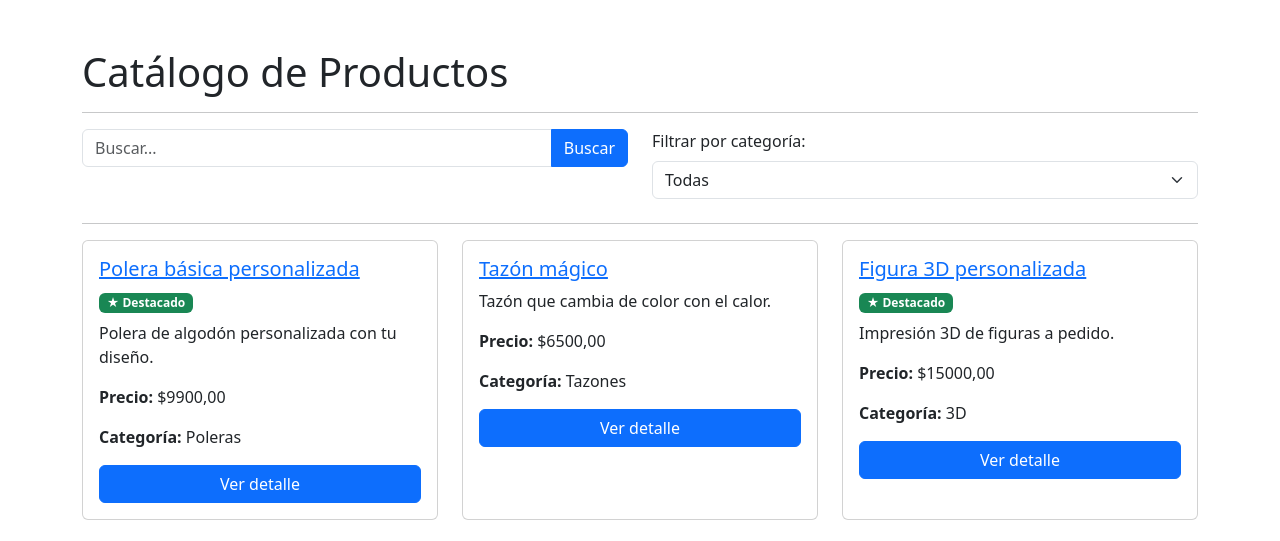
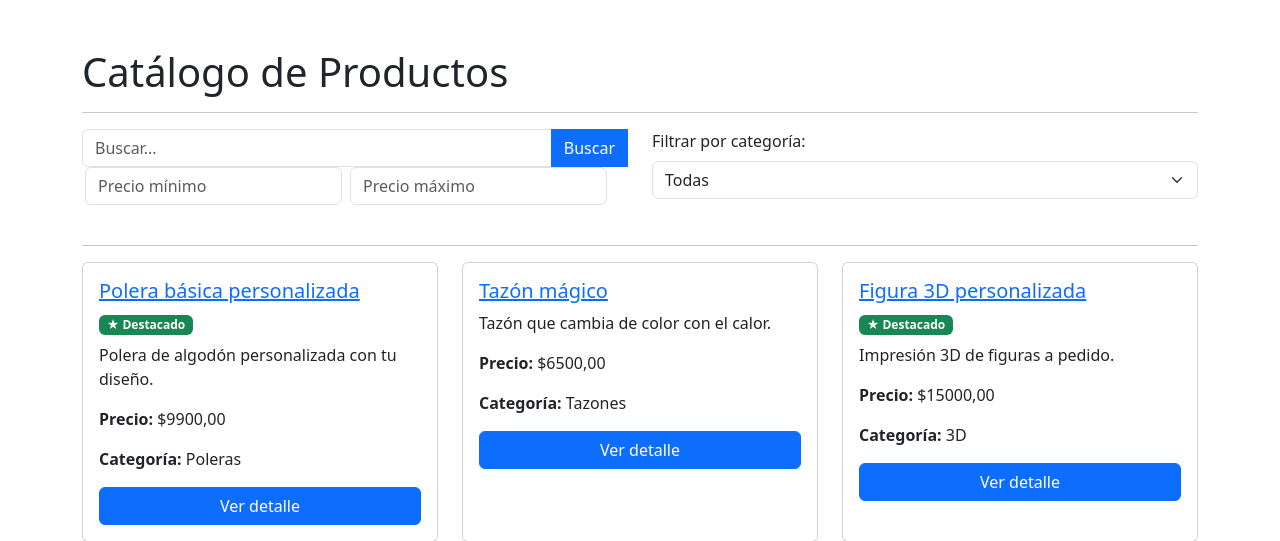
Before and after one commit to ShuliDev/Evaluacion3, a Django app: page / in a window 1280 px wide. Shown: the top 541 px of the page. Run offline with Django 5.2, Linux system fonts and the light colour scheme; data comes from the database, SQL or seed files in the repository.

Commit message:
Función extra (final)
Se añadió una función extra, la cual permite filtrar los productos por su precio.

```diff
--- a/templates/index.html
+++ b/templates/index.html
@@ -16,6 +16,14 @@
                     <div class="input-group">
                         <input type="text" name="busqueda" id="busqueda" value="{{ busqueda }}" placeholder="Buscar..." class="form-control">
                         <button type="submit" class="btn btn-primary">Buscar</button>
+                        <div class="row g-2 mb-3">
+                            <div class="col-md-6">
+                                <input type="number" class="form-control" name="precio_min" placeholder="Precio mínimo" value="{{ precio_min }}">
+                            </div>
+                            <div class="col-md-6">
+                                <input type="number" class="form-control" name="precio_max" placeholder="Precio máximo" value="{{ precio_max }}">
+                            </div>
+                        </div>
                     </div>
                 </form>
             </div>
--- a/tiendaOnlineApp/models.py
+++ b/tiendaOnlineApp/models.py
@@ -22,9 +22,9 @@ class Product(models.Model):
 	category = models.ForeignKey(Category, on_delete=models.PROTECT, related_name='products')
 	price = models.DecimalField(max_digits=10, decimal_places=2)
 	featured = models.BooleanField(default=False)
-	foto1 = models.ImageField(upload_to='productos', null=True, blank=True)
-	foto2 = models.ImageField(upload_to='productos', null=True, blank=True)
-	foto3 = models.ImageField(upload_to='productos', null=True, blank=True)
+	foto1 = models.ImageField(upload_to='productos', null=True, max_length=1000)
+	foto2 = models.ImageField(upload_to='productos', null=True, blank=True, max_length=1000)
+	foto3 = models.ImageField(upload_to='productos', null=True, blank=True, max_length=1000)
 
 	class Meta:
 		verbose_name = 'Producto'
@@ -85,9 +85,9 @@ class Pedido(models.Model):
 	descripcion = models.TextField()
 	plataforma = models.CharField(max_length=20, choices=PLATFORM_CHOICES, default='web')
 	fecha_necesaria = models.DateField(null=True, blank=True)
-	foto_referencia1 = models.ImageField(upload_to='pedidos', null=True)
-	foto_referencia2 = models.ImageField(upload_to='pedidos', null=True, blank=True)
-	foto_referencia3 = models.ImageField(upload_to='pedidos', null=True, blank=True)
+	foto_referencia1 = models.ImageField(upload_to='pedidos', null=True, max_length=1000)
+	foto_referencia2 = models.ImageField(upload_to='pedidos', null=True, blank=True, max_length=1000)
+	foto_referencia3 = models.ImageField(upload_to='pedidos', null=True, blank=True, max_length=1000)
 	estado = models.CharField(max_length=20, choices=ORDER_STATUS, default='solicitado')
 	estado_pago = models.CharField(max_length=20, choices=PAYMENT_STATUS, default='pendiente')
 	creado_en = models.DateTimeField(default=timezone.now)
--- a/tiendaOnlineApp/views.py
+++ b/tiendaOnlineApp/views.py
@@ -6,17 +6,28 @@
 def index(request):
     categoria_slug = request.GET.get('categoria')
     busqueda = request.GET.get('busqueda', '')
+    precio_min = request.GET.get('precio_min')
+    precio_max = request.GET.get('precio_max')
     categorias = Category.objects.all()
     productos = Product.objects.all()
+
     if categoria_slug:
         productos = productos.filter(category__slug=categoria_slug)
     if busqueda:
         productos = productos.filter(name__icontains=busqueda) | productos.filter(description__icontains=busqueda)
+    if precio_min:
+        productos = productos.filter(price__gte=float(precio_min))
+    if precio_max:
+        productos = productos.filter(price__lte=float(precio_max))
+
+
     return render(request, 'index.html', {
         'productos': productos,
         'categorias': categorias,
         'categoria_seleccionada': categoria_slug,
         'busqueda': busqueda,
+        'precio_min': precio_min,
+        'precio_max': precio_max,
     })
 
 
```
Also changed, not shown: media/productos/0419-TAZON-CAMBIA-COLOR-d-plata-estampados-grabados-impresion-fotografia-ceramicas-trofeos-galvanos-copia-de-llaves.jpg (added), media/productos/0419-TAZON-CAMBIA-COLOR-d-plata-estampados-grabados-impresion-fotografia-ceramicas-trofeos-galvanos-copia-de-llaves_8IqTwGO.jpg (added), media/productos/Polera-realista4.jpg (added).
